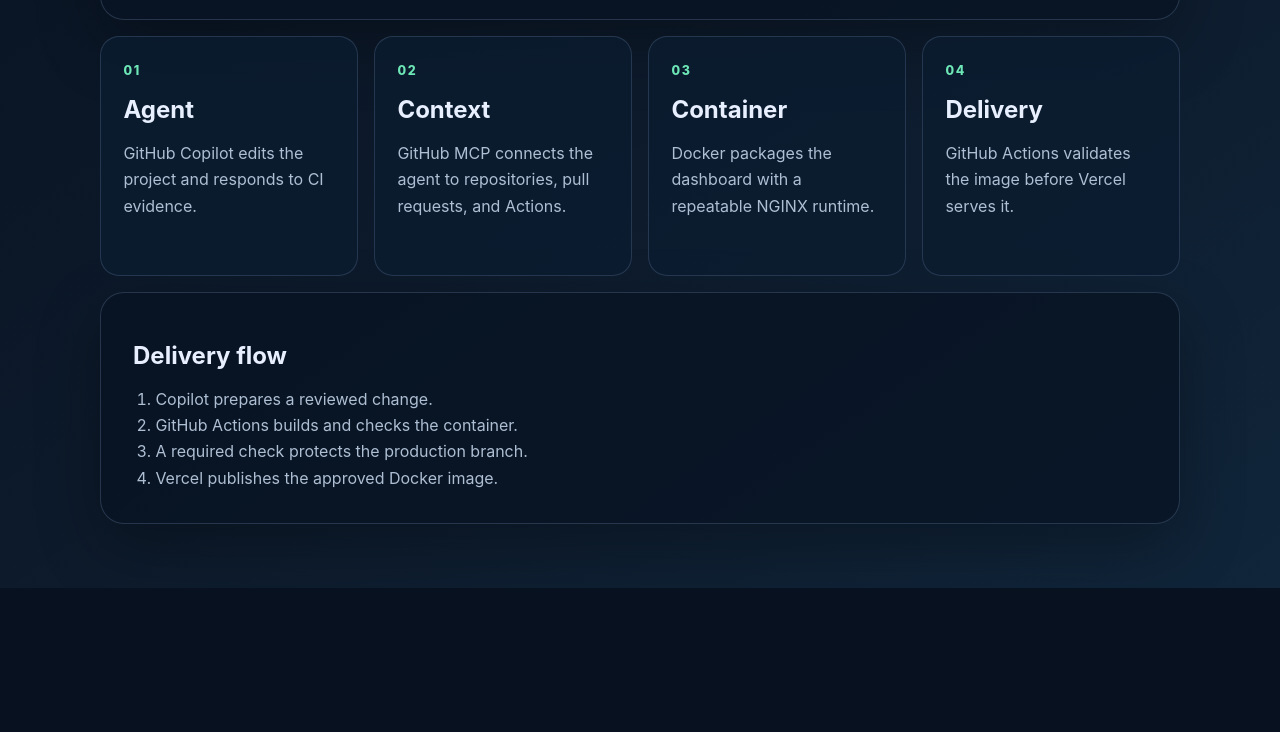
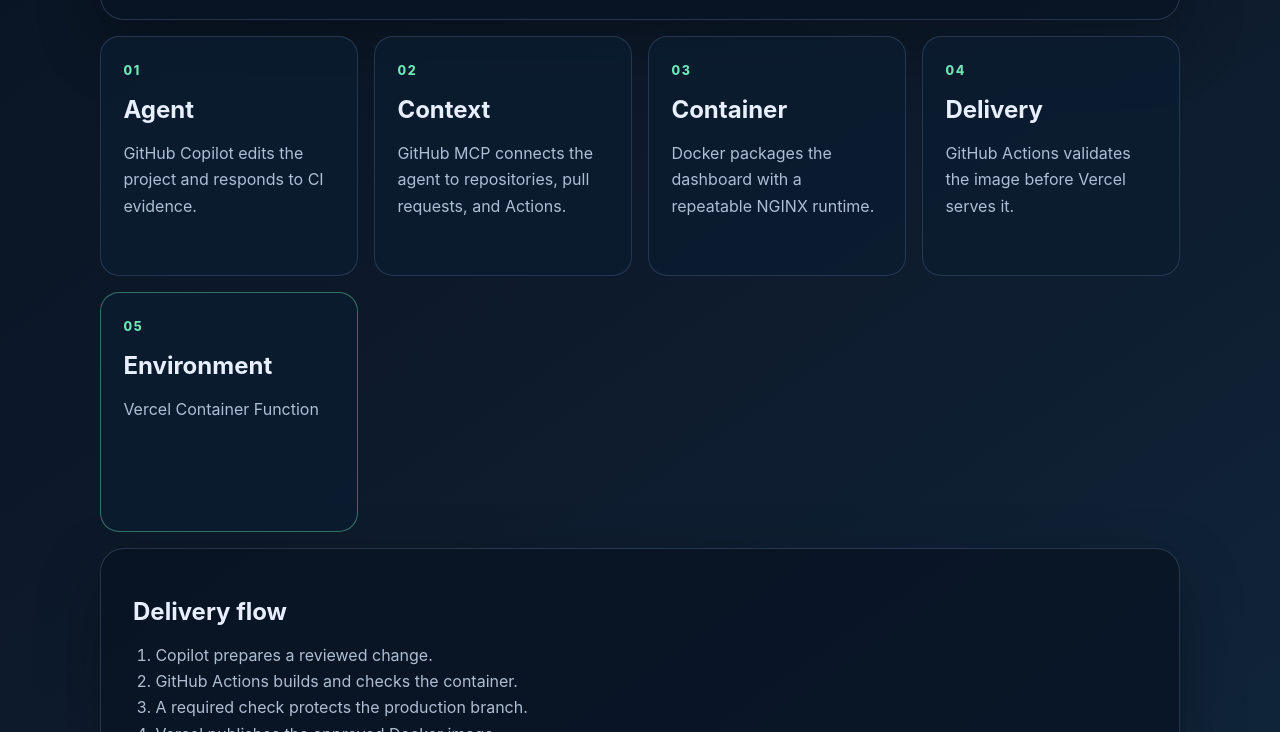
Before and after one commit to PratikSharma264/mcp-docker-vercel-pipeline, a plain HTML site: page public/index.html in a window 1280 px wide. Shown: the part 569-1301 px from the top of the page. Before the commit the page ends 1157 px from the top, so only its background shows below. Drawn offline with Linux system fonts and the light colour scheme.

Commit message:
Add environment card

```diff
--- a/public/index.html
+++ b/public/index.html
@@ -42,6 +42,11 @@
         <h2>Delivery</h2>
         <p>GitHub Actions validates the image before Vercel serves it.</p>
       </article>
+      <article class="pipeline-card environment-card">
+        <span class="card-number">05</span>
+        <h2>Environment</h2>
+        <p>Vercel Container Function</p>
+      </article>
     </section>
 
     <section class="flow">
--- a/public/styles.css
+++ b/public/styles.css
@@ -105,6 +105,10 @@ h1 {
   background: rgba(12, 29, 48, 0.82);
 }
 
+.environment-card {
+  border-color: rgba(110, 231, 183, 0.42);
+}
+
 .pipeline-card h2,
 .flow h2 {
   margin: 1rem 0 0.7rem;
```
